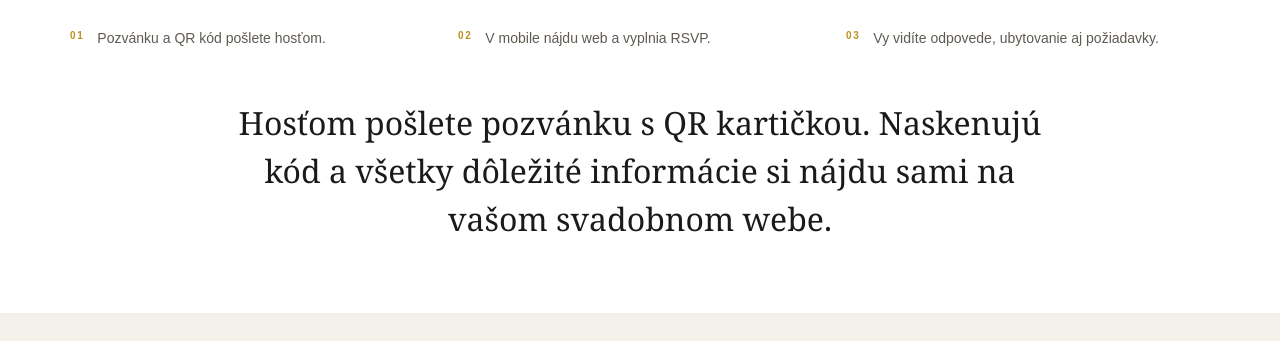
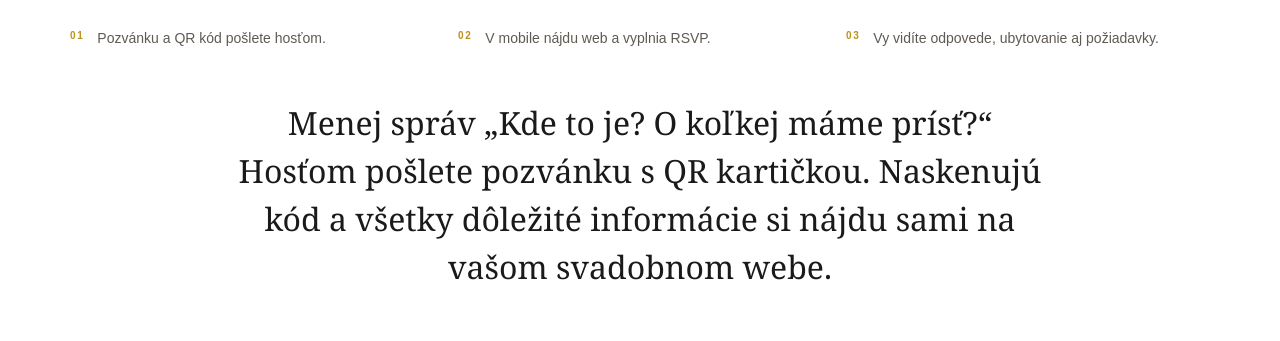
Before and after one commit to yesdaystudio/yesday-platform, a Next.js app: page / in a window 1280 px wide. Shown: the part 1921-2262 px from the top of the page. Built offline with nearby package versions, Linux system fonts and the light colour scheme; no server answers; a web font is replaced by a local one.

Commit message:
Restore guest questions before the invitation QR explanation

```diff
--- a/app/page.js
+++ b/app/page.js
@@ -182,6 +182,7 @@ function HowItWorks() {
         <HowItWorksVisual />
 
         <p className={serifClassName} style={systemClosingStyle}>
+          Menej správ „Kde to je? O koľkej máme prísť?“
           Hosťom pošlete pozvánku s QR kartičkou. Naskenujú kód a všetky dôležité
           informácie si nájdu sami na vašom svadobnom webe.
         </p>
```
